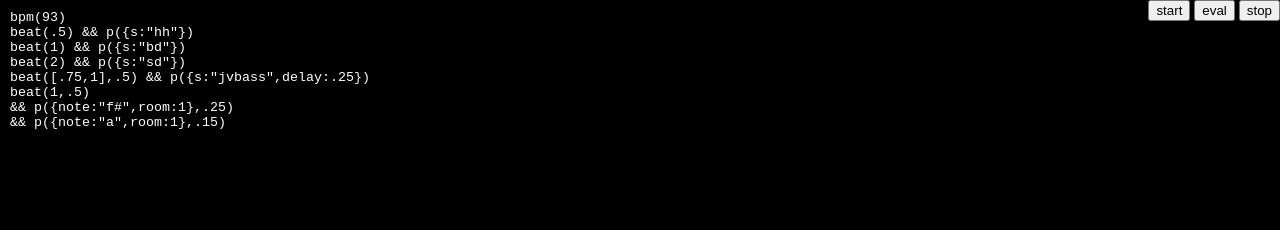
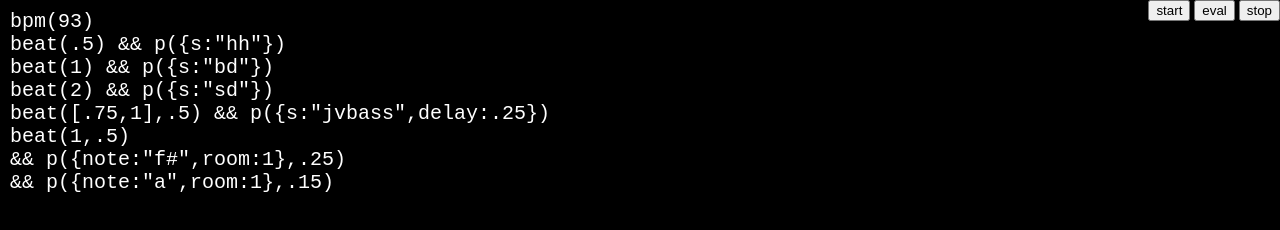
Before and after one commit to felixroos/topas, a website built with Vite: page index.html in a window 1280 px wide. Built offline with nearby package versions, Linux system fonts and the light colour scheme; what superdough would draw is missing.

Commit message:
no spellcheck + larger font

```diff
--- a/index.html
+++ b/index.html
@@ -6,7 +6,7 @@
   </head>
 
   <body>
-    <textarea id="code" rows="16" cols="64"></textarea>
+    <textarea id="code" rows="16" cols="64" spellcheck="false"></textarea>
     <div id="menu">
       <button id="play">start</button>
       <button id="eval">eval</button>
--- a/style.css
+++ b/style.css
@@ -12,6 +12,7 @@ body {
   border: 0;
   outline: none;
   padding: 10px;
+  font-size: 20px;
 }
 
 #menu {
```
